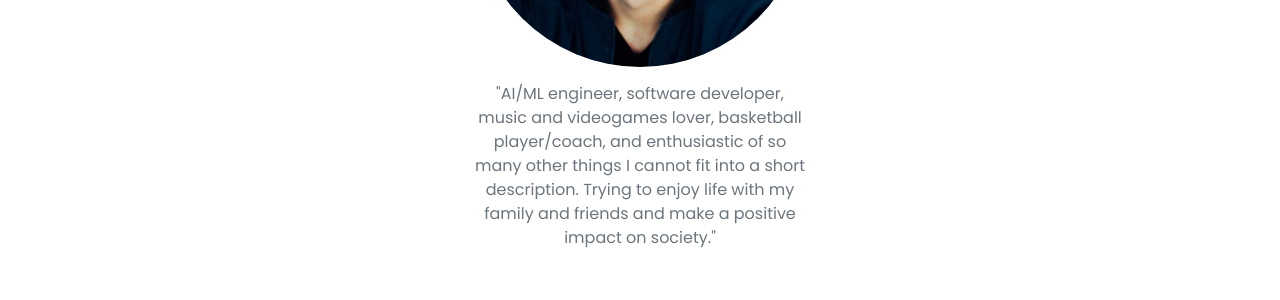
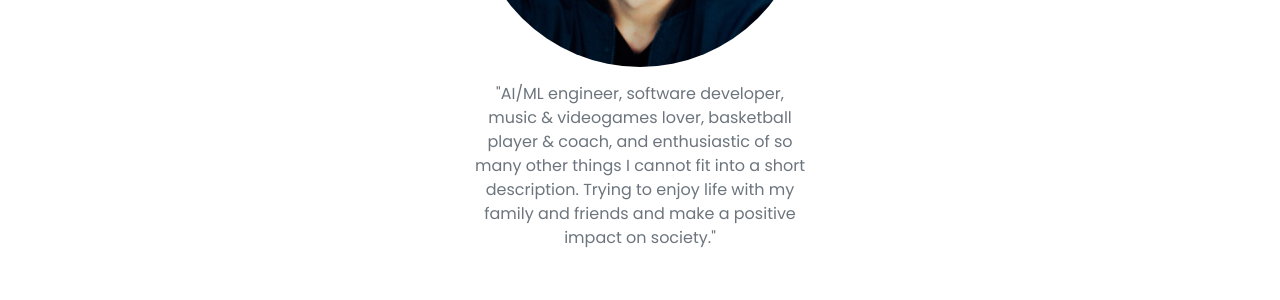
Before and after one commit to albertrial/albertrial.github.io, a Jekyll site: the page built from pages/index.md, in a window 1280 px wide. Shown: the part 429-729 px from the top of the page. Built offline with Jekyll 4.4.1, drawn with Linux system fonts in a browser that asks for light colours; nearby versions of some CDN libraries.

Commit message:
Update _config.yml

```diff
--- a/_config.yml
+++ b/_config.yml
@@ -1,8 +1,8 @@
 ### Site Settings ###
 title               : Albert Rial's web page
 description         : >-
-                      "AI/ML engineer, software developer, music and videogames lover,
-                      basketball player/coach, and enthusiastic of
+                      "AI/ML engineer, software developer, music & videogames lover,
+                      basketball player & coach, and enthusiastic of
                       so many other things I cannot fit into a short description.
                       Trying to enjoy life with my family and friends and make a positive
                       impact on society."
```
